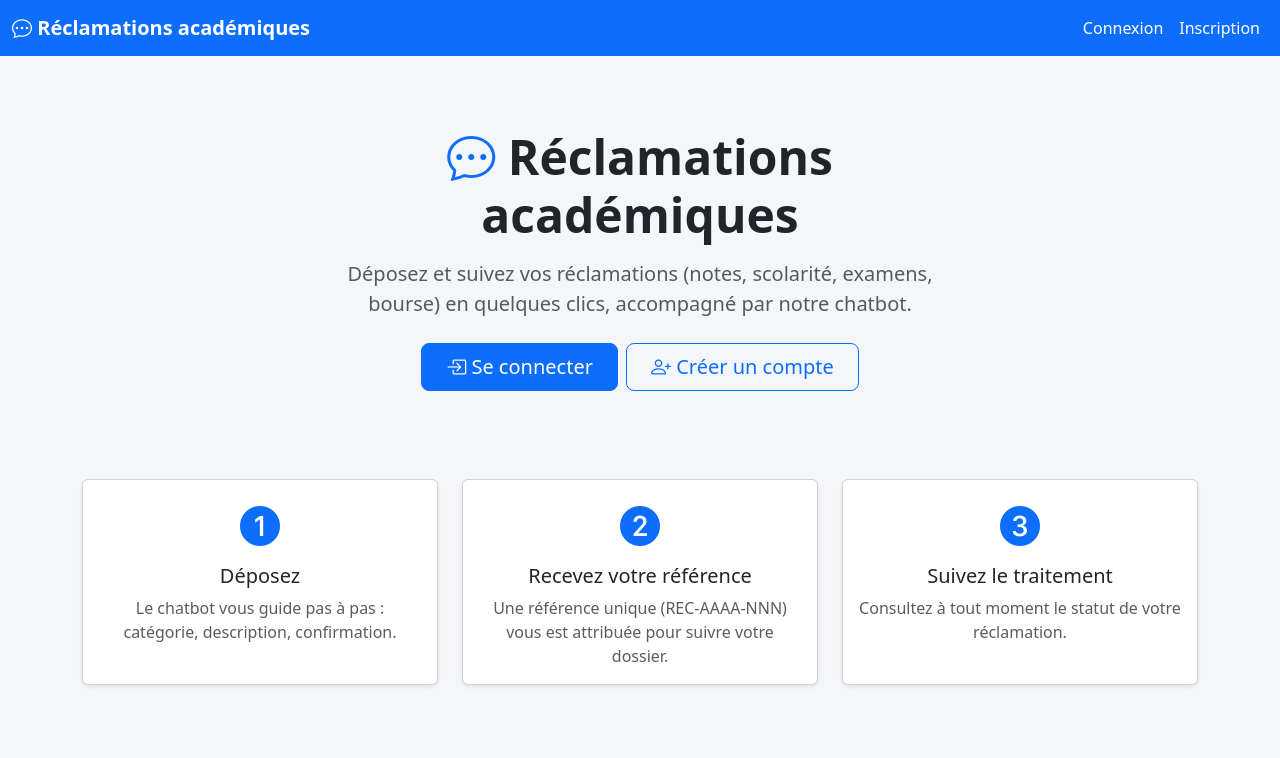
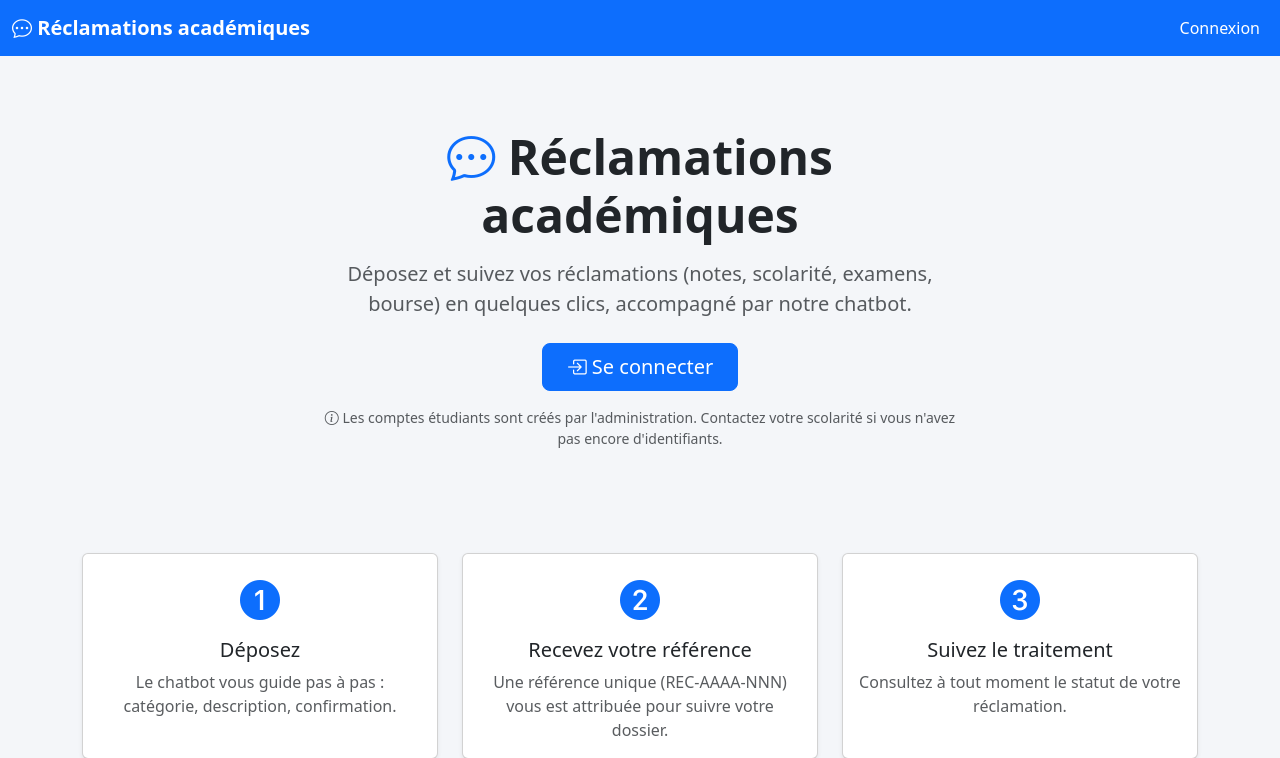
Before and after one commit to Laouratou004/Projet_au_choix, a Django app: page / in a window 1280 px wide. Shown: the top 758 px of the page. Run offline with Django 5.2, Linux system fonts and the light colour scheme.

Commit message:
Sécurité : retrait de l'inscription publique + création d'étudiants par les admins
Personne ne peut plus s'inscrire librement (risque d'usurpation/spam).
Désormais la hiérarchie est :

  Django superadmin (is_staff via /admin/)
    └─> crée les administrateurs de l'université
        └─> créent les étudiants depuis /administration/creer-etudiant/

Modifications :

- Suppression de la page /inscription/ (view, URL, template).
- Retrait des liens « Inscription » dans la navbar et la page d'accueil.
- Connexion : message indiquant qu'il faut contacter l'administration
  si l'on n'a pas de compte.
- Nouvelle vue /administration/creer-etudiant/ (login_required + admin),
  réutilisation de CreationEtudiantForm.
- Bouton « Créer un étudiant » ajouté en tête du tableau de bord admin.
- Messages de confirmation après création (django.contrib.messages).

```diff
--- a/src/frontend/templates/frontend/accueil.html
+++ b/src/frontend/templates/frontend/accueil.html
@@ -16,10 +16,12 @@
       <a href="{% url 'frontend:connexion' %}" class="btn btn-primary btn-lg px-4">
         <i class="bi bi-box-arrow-in-right"></i> Se connecter
       </a>
-      <a href="{% url 'frontend:inscription' %}" class="btn btn-outline-primary btn-lg px-4">
-        <i class="bi bi-person-plus"></i> Créer un compte
-      </a>
     </div>
+    <p class="text-muted small mt-3">
+      <i class="bi bi-info-circle"></i>
+      Les comptes étudiants sont créés par l'administration.
+      Contactez votre scolarité si vous n'avez pas encore d'identifiants.
+    </p>
   </div>
 </div>
 
--- a/src/frontend/templates/frontend/base.html
+++ b/src/frontend/templates/frontend/base.html
@@ -43,9 +43,6 @@
             <li class="nav-item">
               <a class="nav-link text-white" href="{% url 'frontend:connexion' %}">Connexion</a>
             </li>
-            <li class="nav-item">
-              <a class="nav-link text-white" href="{% url 'frontend:inscription' %}">Inscription</a>
-            </li>
           {% endif %}
         </ul>
       </div>
--- a/src/frontend/templates/frontend/connexion.html
+++ b/src/frontend/templates/frontend/connexion.html
@@ -32,9 +32,9 @@
           </button>
         </form>
 
-        <p class="text-center mt-3 mb-0 text-muted">
-          Pas encore de compte ?
-          <a href="{% url 'frontend:inscription' %}">Créer un compte étudiant</a>
+        <p class="text-center mt-3 mb-0 text-muted small">
+          <i class="bi bi-info-circle"></i>
+          Pas de compte ? Adressez-vous à l'administration.
         </p>
       </div>
     </div>
--- a/src/frontend/urls.py
+++ b/src/frontend/urls.py
@@ -5,8 +5,8 @@ from .views import (
     DeconnexionView,
     accueil,
     administration,
+    creer_etudiant,
     etudiant,
-    inscription,
 )
 
 app_name = 'frontend'
@@ -15,7 +15,7 @@ urlpatterns = [
     path('', accueil, name='accueil'),
     path('connexion/', ConnexionView.as_view(), name='connexion'),
     path('deconnexion/', DeconnexionView.as_view(), name='deconnexion'),
-    path('inscription/', inscription, name='inscription'),
     path('etudiant/', etudiant, name='etudiant'),
     path('administration/', administration, name='administration'),
+    path('administration/creer-etudiant/', creer_etudiant, name='creer_etudiant'),
 ]
--- a/src/frontend/views.py
+++ b/src/frontend/views.py
@@ -1,11 +1,15 @@
-from django.contrib.auth import login
+from django.contrib import messages
 from django.contrib.auth.decorators import login_required
 from django.contrib.auth.views import LoginView, LogoutView
-from django.http import HttpResponseRedirect
 from django.shortcuts import redirect, render
 from django.urls import reverse_lazy
 
-from .forms import InscriptionForm
+from .forms import CreationEtudiantForm
+
+
+def _est_admin_univ(user):
+    """Admin métier (rôle 'admin' OU is_staff)."""
+    return user.is_staff or getattr(user, 'est_admin', False)
 
 
 class ConnexionView(LoginView):
@@ -16,8 +20,7 @@ class ConnexionView(LoginView):
     redirect_authenticated_user = True
 
     def get_success_url(self):
-        user = self.request.user
-        if getattr(user, 'est_admin', False) or user.is_staff:
+        if _est_admin_univ(self.request.user):
             return '/administration/'
         return '/etudiant/'
 
@@ -29,38 +32,43 @@ class DeconnexionView(LogoutView):
 def accueil(request):
     """Page d'accueil publique. Redirige si déjà connecté."""
     if request.user.is_authenticated:
-        if request.user.is_staff or getattr(request.user, 'est_admin', False):
+        if _est_admin_univ(request.user):
             return redirect('/administration/')
         return redirect('/etudiant/')
     return render(request, 'frontend/accueil.html')
 
 
-def inscription(request):
-    """Inscription d'un étudiant + connexion automatique."""
-    if request.user.is_authenticated:
-        return redirect('/etudiant/')
-    if request.method == 'POST':
-        form = InscriptionForm(request.POST)
-        if form.is_valid():
-            user = form.save()
-            login(request, user)
-            return HttpResponseRedirect('/etudiant/')
-    else:
-        form = InscriptionForm()
-    return render(request, 'frontend/inscription.html', {'form': form})
-
-
 @login_required
 def etudiant(request):
     """Page chatbot étudiant. Redirige les non-étudiants vers leur espace."""
-    if request.user.is_staff or getattr(request.user, 'est_admin', False):
+    if _est_admin_univ(request.user):
         return redirect('/administration/')
     return render(request, 'frontend/etudiant.html')
 
 
 @login_required
 def administration(request):
-    """Tableau de bord administration. Réservé aux admins (role=admin ou is_staff)."""
-    if not (request.user.is_staff or getattr(request.user, 'est_admin', False)):
+    """Tableau de bord administration. Réservé aux admins."""
+    if not _est_admin_univ(request.user):
         return redirect('/etudiant/')
     return render(request, 'frontend/administration.html')
+
+
+@login_required
+def creer_etudiant(request):
+    """Création d'un compte étudiant par un administrateur."""
+    if not _est_admin_univ(request.user):
+        return redirect('/etudiant/')
+    if request.method == 'POST':
+        form = CreationEtudiantForm(request.POST)
+        if form.is_valid():
+            etudiant_cree = form.save()
+            messages.success(
+                request,
+                f"Compte étudiant créé : {etudiant_cree.username} "
+                f"({etudiant_cree.get_full_name() or etudiant_cree.email})."
+            )
+            return redirect('frontend:creer_etudiant')
+    else:
+        form = CreationEtudiantForm()
+    return render(request, 'frontend/creer_etudiant.html', {'form': form})
```
Also changed, not shown: src/frontend/forms.py (+7 -3 lines), src/frontend/templates/frontend/administration.html (+6 -1 lines), src/frontend/templates/frontend/creer_etudiant.html (renamed from src/frontend/templates/frontend/inscription.html, +25 -10 lines).
